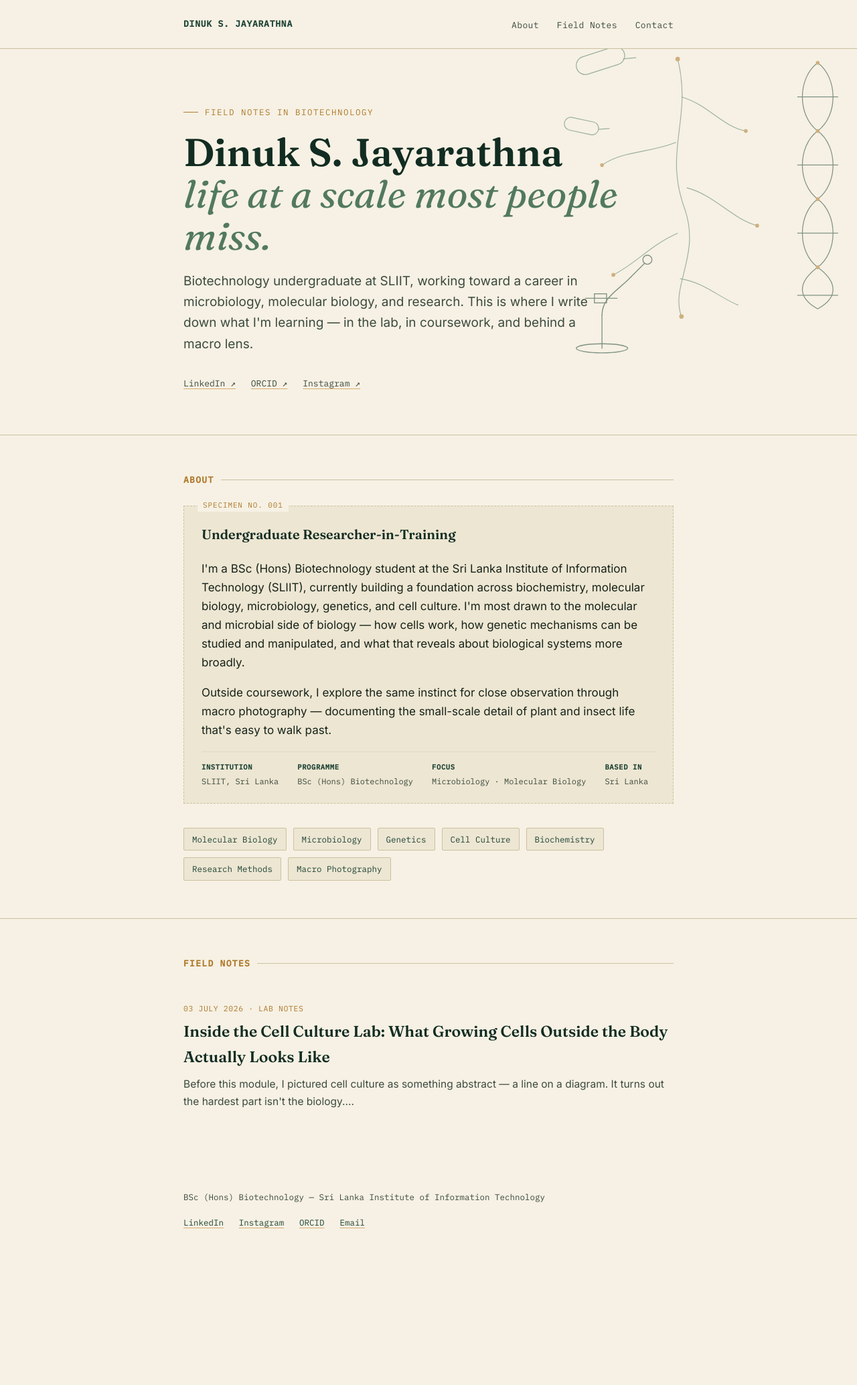
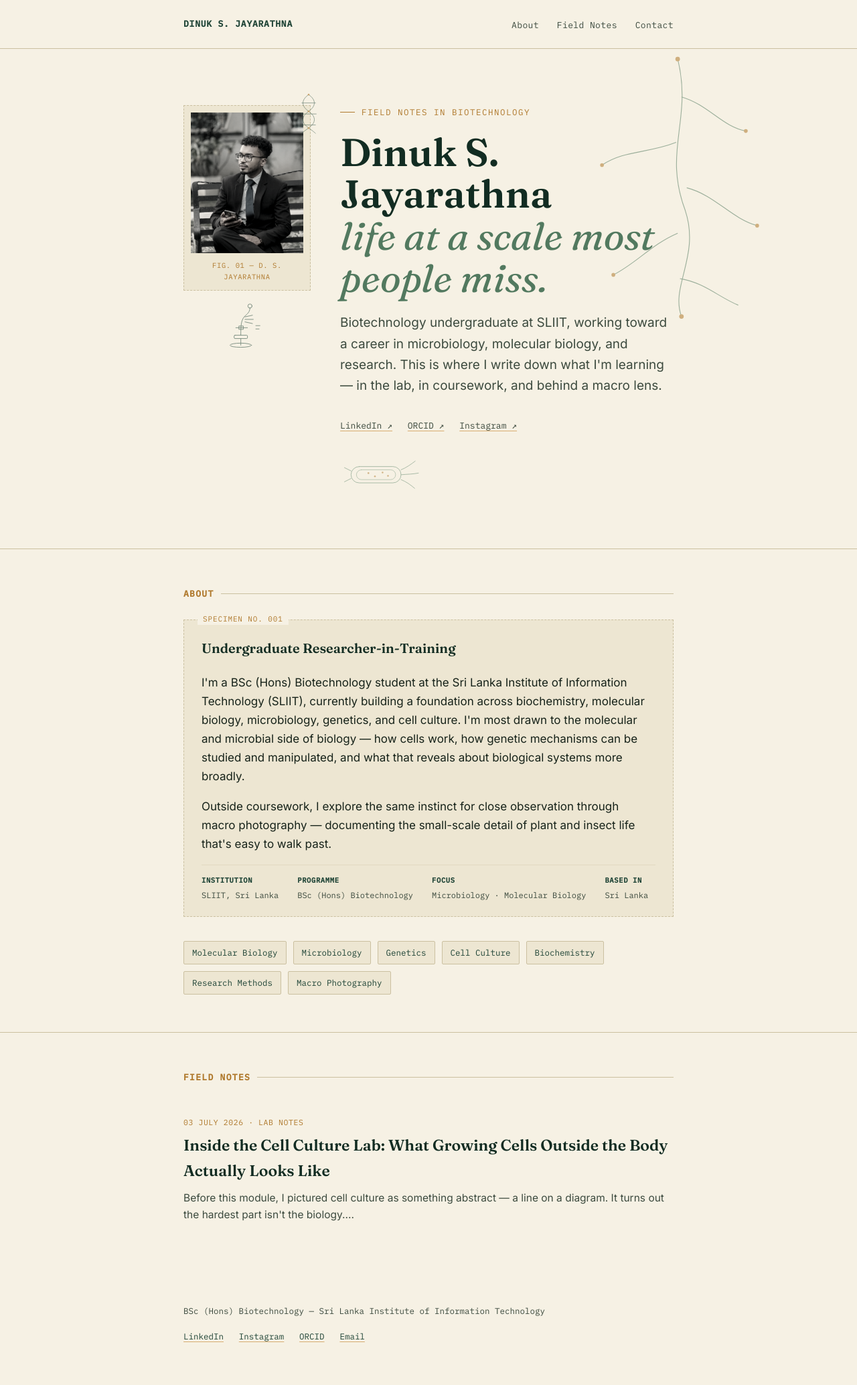
Before and after one commit to DinukSJayarathna/field-notes, a Jekyll site: the page built from index.html, in a window 1280 px wide. Shown: the whole page at 67% size. Built offline with Jekyll 4.4.1, drawn with Linux system fonts in a browser that asks for light colours; before the commit the page ends 1898 px from its top, so only the background shows below that.

Commit message:
Add files via upload

```diff
--- a/assets/css/style.css
+++ b/assets/css/style.css
@@ -110,7 +110,81 @@ a:focus-visible, button:focus-visible {
   pointer-events: none;
 }
 
-.hero .wrap { position: relative; z-index: 1; }
+.hero-grid {
+  position: relative;
+  z-index: 1;
+  display: grid;
+  grid-template-columns: 190px 1fr;
+  gap: 44px;
+  align-items: start;
+}
+
+.hero-photo-col {
+  position: relative;
+}
+
+.specimen-photo {
+  margin: 0;
+  border: 1px dashed var(--line);
+  background: var(--paper-dim);
+  padding: 10px;
+}
+
+.specimen-photo img {
+  display: block;
+  width: 100%;
+  height: 210px;
+  object-fit: cover;
+  object-position: top center;
+  filter: grayscale(90%) sepia(10%) contrast(1.05) brightness(1.02);
+}
+
+.specimen-photo figcaption {
+  font-family: var(--font-mono);
+  font-size: 10.5px;
+  letter-spacing: 0.06em;
+  text-transform: uppercase;
+  color: var(--amber);
+  text-align: center;
+  margin-top: 10px;
+}
+
+.icon-accent {
+  display: block;
+  opacity: 0.65;
+}
+
+.icon-dna {
+  width: 34px;
+  height: auto;
+  position: absolute;
+  top: -18px;
+  right: -14px;
+}
+
+.icon-microscope {
+  width: 56px;
+  height: auto;
+  margin: 18px auto 0;
+}
+
+.icon-bacteria {
+  width: 130px;
+  height: auto;
+  margin-top: 34px;
+  opacity: 0.5;
+}
+
+@media (max-width: 640px) {
+  .hero-grid {
+    grid-template-columns: 1fr;
+  }
+  .hero-photo-col {
+    width: 160px;
+    margin: 0 auto 8px;
+  }
+  .icon-bacteria { display: none; }
+}
 
 .eyebrow {
   font-family: var(--font-mono);
--- a/index.html
+++ b/index.html
@@ -20,44 +20,47 @@ title: Home
       <circle cx="85" cy="325" r="2.5" fill="#B07A2E" stroke="none"/>
       <circle cx="175" cy="380" r="3" fill="#B07A2E" stroke="none"/>
     </g>
+  </svg>
 
-    <!-- DNA double helix -->
-    <g fill="none" stroke="#1F4436" stroke-width="1.1">
-      <path d="M355 45 C 382 65, 382 115, 355 135 C 328 155, 328 205, 355 225 C 382 245, 382 295, 355 315 C 328 335, 328 355, 355 370"/>
-      <path d="M355 45 C 328 65, 328 115, 355 135 C 382 155, 382 205, 355 225 C 328 245, 328 295, 355 315 C 382 335, 382 355, 355 370"/>
-      <line x1="328" y1="90" x2="382" y2="90"/>
-      <line x1="328" y1="180" x2="382" y2="180"/>
-      <line x1="328" y1="270" x2="382" y2="270"/>
-      <line x1="328" y1="352" x2="382" y2="352"/>
+  <div class="wrap hero-grid">
+    <div class="hero-photo-col">
+      <figure class="specimen-photo">
+        <img src="{{ '/assets/img/profile.jpg' | relative_url }}" alt="Portrait of Dinuk S. Jayarathna">
+        <figcaption>Fig. 01 — D. S. Jayarathna</figcaption>
+      </figure>
+
+      <svg class="icon-accent icon-dna" viewBox="0 0 60 110" xmlns="http://www.w3.org/2000/svg" aria-hidden="true">
+        <g fill="none" stroke="#1F4436" stroke-width="1.2" stroke-linecap="round">
+          <path d="M30 4 C 50 18, 50 34, 30 48 C 10 62, 10 78, 30 92 C 40 99, 45 103, 48 106"/>
+          <path d="M30 4 C 10 18, 10 34, 30 48 C 50 62, 50 78, 30 92 C 20 99, 15 103, 12 106"/>
+          <line x1="12" y1="26" x2="48" y2="26"/>
+          <line x1="10" y1="55" x2="50" y2="55"/>
+          <line x1="12" y1="84" x2="48" y2="84"/>
         </g>
         <g fill="#B07A2E" stroke="none">
-      <circle cx="355" cy="45" r="2.5"/>
-      <circle cx="355" cy="135" r="2.5"/>
-      <circle cx="355" cy="225" r="2.5"/>
-      <circle cx="355" cy="315" r="2.5"/>
-    </g>
-
-    <!-- bacteria -->
-    <g fill="none" stroke="#4F7A5E" stroke-width="1.1">
-      <rect x="35" y="30" width="66" height="24" rx="12" transform="rotate(-18 68 42)"/>
-      <line x1="97" y1="35" x2="112" y2="27" transform="rotate(-18 68 42)"/>
-      <line x1="97" y1="49" x2="114" y2="53" transform="rotate(-18 68 42)"/>
-      <rect x="20" y="120" width="46" height="17" rx="8.5" transform="rotate(12 43 128)"/>
-      <line x1="66" y1="128" x2="80" y2="124" transform="rotate(12 43 128)"/>
-    </g>
-
-    <!-- microscope -->
-    <g fill="none" stroke="#1F4436" stroke-width="1.2" stroke-linecap="round">
-      <ellipse cx="70" cy="422" rx="34" ry="6"/>
-      <line x1="70" y1="422" x2="70" y2="378"/>
-      <path d="M70 378 C 70 355, 92 345, 108 328"/>
-      <line x1="108" y1="328" x2="126" y2="310"/>
-      <circle cx="130" cy="305" r="6"/>
-      <line x1="48" y1="356" x2="90" y2="356"/>
-      <rect x="60" y="350" width="16" height="12"/>
+          <circle cx="30" cy="4" r="2.2"/>
+          <circle cx="30" cy="48" r="2.2"/>
+          <circle cx="30" cy="92" r="2.2"/>
         </g>
       </svg>
-  <div class="wrap">
+
+      <svg class="icon-accent icon-microscope" viewBox="0 0 90 110" xmlns="http://www.w3.org/2000/svg" aria-hidden="true">
+        <g fill="none" stroke="#1F4436" stroke-width="1.3" stroke-linecap="round" stroke-linejoin="round">
+          <ellipse cx="30" cy="102" rx="26" ry="5"/>
+          <line x1="30" y1="102" x2="30" y2="86"/>
+          <rect x="14" y="78" width="32" height="8" rx="2"/>
+          <path d="M30 78 C 30 55, 30 40, 42 30 C 48 25, 52 20, 52 12"/>
+          <circle cx="52" cy="8" r="5"/>
+          <path d="M40 34 L 58 30 M 40 40 L 60 40 M 40 46 L 58 50"/>
+          <line x1="18" y1="60" x2="46" y2="60"/>
+          <rect x="26" y="56" width="10" height="8"/>
+          <line x1="66" y1="55" x2="76" y2="55"/>
+          <line x1="66" y1="63" x2="74" y2="63"/>
+        </g>
+      </svg>
+    </div>
+
+    <div class="hero-content">
       <p class="eyebrow">Field Notes in Biotechnology</p>
       <h1>Dinuk S. Jayarathna<br><em>life at a scale most people miss.</em></h1>
       <p class="lede">Biotechnology undergraduate at SLIIT, working toward a career in microbiology, molecular biology, and research. This is where I write down what I'm learning — in the lab, in coursework, and behind a macro lens.</p>
@@ -65,6 +68,25 @@ title: Home
         <a href="https://linkedin.com/in/YOUR-LINKEDIN">LinkedIn ↗</a>
         <a href="https://orcid.org/YOUR-ORCID-ID">ORCID ↗</a>
         <a href="https://instagram.com/dinuk_s_jayarathna">Instagram ↗</a>
+      </div>
+
+      <svg class="icon-accent icon-bacteria" viewBox="0 0 160 90" xmlns="http://www.w3.org/2000/svg" aria-hidden="true">
+        <g fill="none" stroke="#4F7A5E" stroke-width="1.1" stroke-linecap="round">
+          <rect x="20" y="18" width="92" height="30" rx="15"/>
+          <rect x="30" y="24" width="72" height="18" rx="9" stroke-width="0.8"/>
+          <path d="M112 24 C 122 20, 130 14, 138 8"/>
+          <path d="M112 33 C 124 32, 134 32, 144 30"/>
+          <path d="M112 42 C 122 46, 130 52, 137 58"/>
+          <line x1="20" y1="26" x2="8" y2="20"/>
+          <line x1="20" y1="40" x2="8" y2="46"/>
+        </g>
+        <g fill="#B07A2E" stroke="none">
+          <circle cx="52" cy="30" r="1.6"/>
+          <circle cx="64" cy="36" r="1.6"/>
+          <circle cx="78" cy="29" r="1.6"/>
+          <circle cx="88" cy="35" r="1.6"/>
+        </g>
+      </svg>
     </div>
   </div>
 </section>
```
Also changed, not shown: assets/img/profile.jpg (added). Lines whose indentation alone changed are shown as unchanged.
